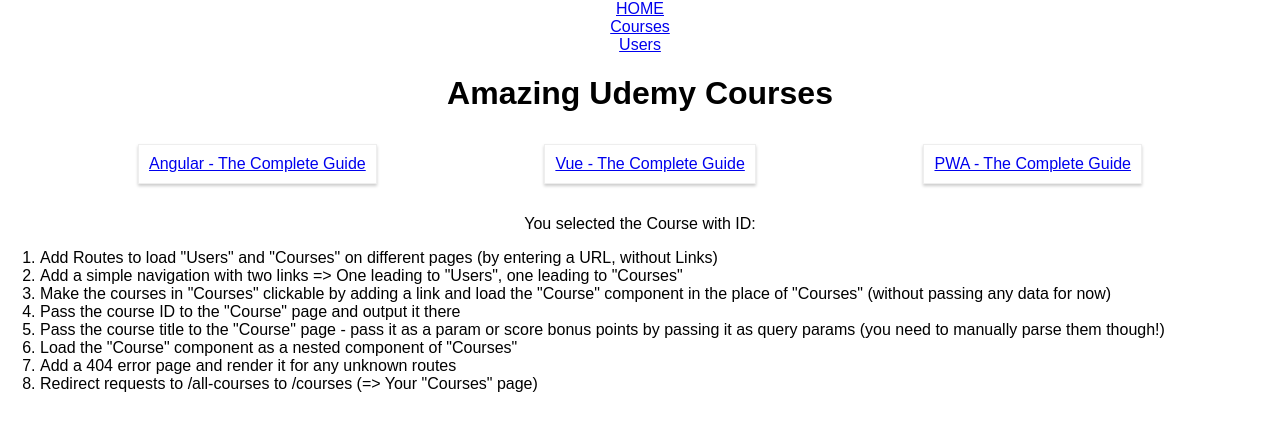
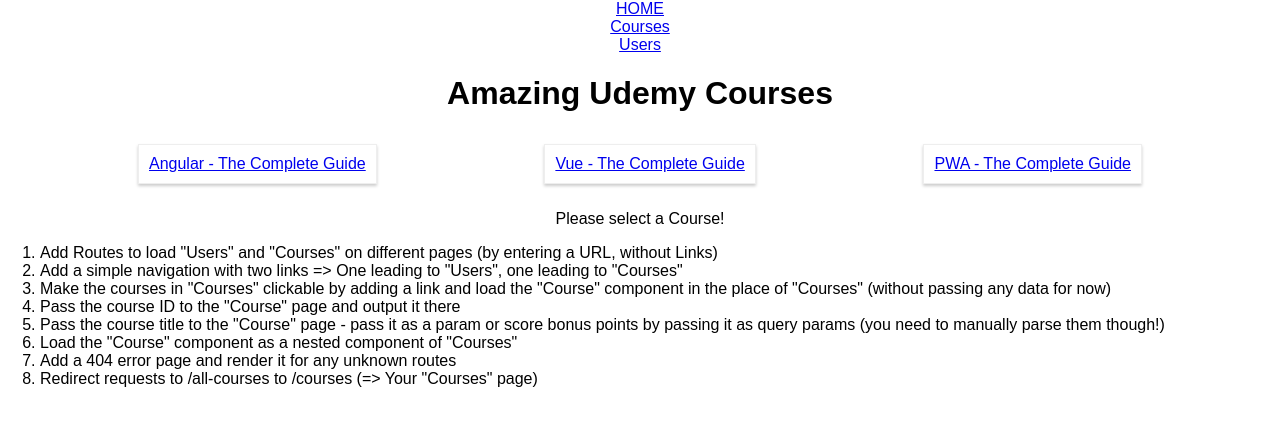
Before and after one commit to ETS-ReactNative4/routing-assignment, a React (Create React App) app: page /courses in a window 1280 px wide. Shown: the top 430 px of the page. Built offline with nearby package versions, Linux system fonts and the light colour scheme.

Commit message:
Pass Course Id to Course page and output it there

```diff
--- a/src/App.js
+++ b/src/App.js
@@ -1,5 +1,5 @@
 import React, { Component } from 'react';
-import { BrowserRouter, Route, Link } from 'react-router-dom';
+import { BrowserRouter, Route, Link, Switch } from 'react-router-dom';
 
 import Courses from './containers/Courses/Courses';
 import Users from './containers/Users/Users';
@@ -27,10 +27,11 @@
                   </ul>
               </nav>
           </header>
-
-          <Route path="/courses" component={Courses} />
-          <Route path="/users" component={Users} />
-          <Route path="/:courseId" component={Course}></Route>
+          <Switch>
+            <Route path="/courses" component={Courses} />
+            <Route path="/users" component={Users} />
+            <Route path="/:courseId" exact component={Course}></Route>
+          </Switch>
 
           <ol style={{textAlign: 'left'}}>
             <li>Add Routes to load "Users" and "Courses" on different pages (by entering a URL, without Links)</li>
--- a/src/containers/Course/Course.js
+++ b/src/containers/Course/Course.js
@@ -1,4 +1,5 @@
 import React, { Component } from 'react';
+import { withRouter } from 'react-router-dom';
 
 class Course extends Component {
     state = {
@@ -6,13 +7,20 @@
         id: '_ID_'
     }
     render () {
+        let course = null;
+        if(this.props.match.params.courseId) {  //we can already obtain the id but the data are still not loaded
+            //as the loading happens async
+            course = (
+                <div>
+                <h1>{this.props.match.params.title}</h1>
+                <p>You selected the Course with ID: {this.props.match.params.courseId}</p>
+            </div>
+            );
+        }
         return (
-            <div>
-                <h1>{this.title}</h1>
-                <p>You selected the Course with ID: {this.id}</p>
-            </div>
+            course
         );
     }
 }
 
-export default Course;
+export default withRouter(Course);
--- a/src/containers/Courses/Courses.js
+++ b/src/containers/Courses/Courses.js
@@ -2,6 +2,7 @@
 import { Link } from 'react-router-dom';
 
 import './Courses.css';
+import Course from '../Course/Course';
 
 class Courses extends Component {
     state = {
@@ -9,22 +10,36 @@
             { id: 1, title: 'Angular - The Complete Guide' },
             { id: 2, title: 'Vue - The Complete Guide' },
             { id: 3, title: 'PWA - The Complete Guide' }
-        ]
+        ],
+
+        selectedCourseId: null
+    }
+
+    courseSelectedHandler = (id) => {
+        this.setState({selectedCourseId: id});
     }
 
     render () {
+        let course;
+        if (!this.state.selectedCourseId) {
+           course = <p style={{textAlign: 'center'}}>Please select a Course!</p>;
+        }
         return (
             <div>
+
                 <h1>Amazing Udemy Courses</h1>
+
                 <section className="Courses">
                     {
                         this.state.courses.map( course => {
                             return <Link to={'/' + course.id} key={course.id}>
                                     <article className="Course" key={course.id}>{course.title}</article>
+                                        <Course clicked={() => this.courseSelectedHandler(course.id)} />
                                 </Link>
                         } )
                     }
                 </section>
+                {course}
             </div>
         );
     }
```
